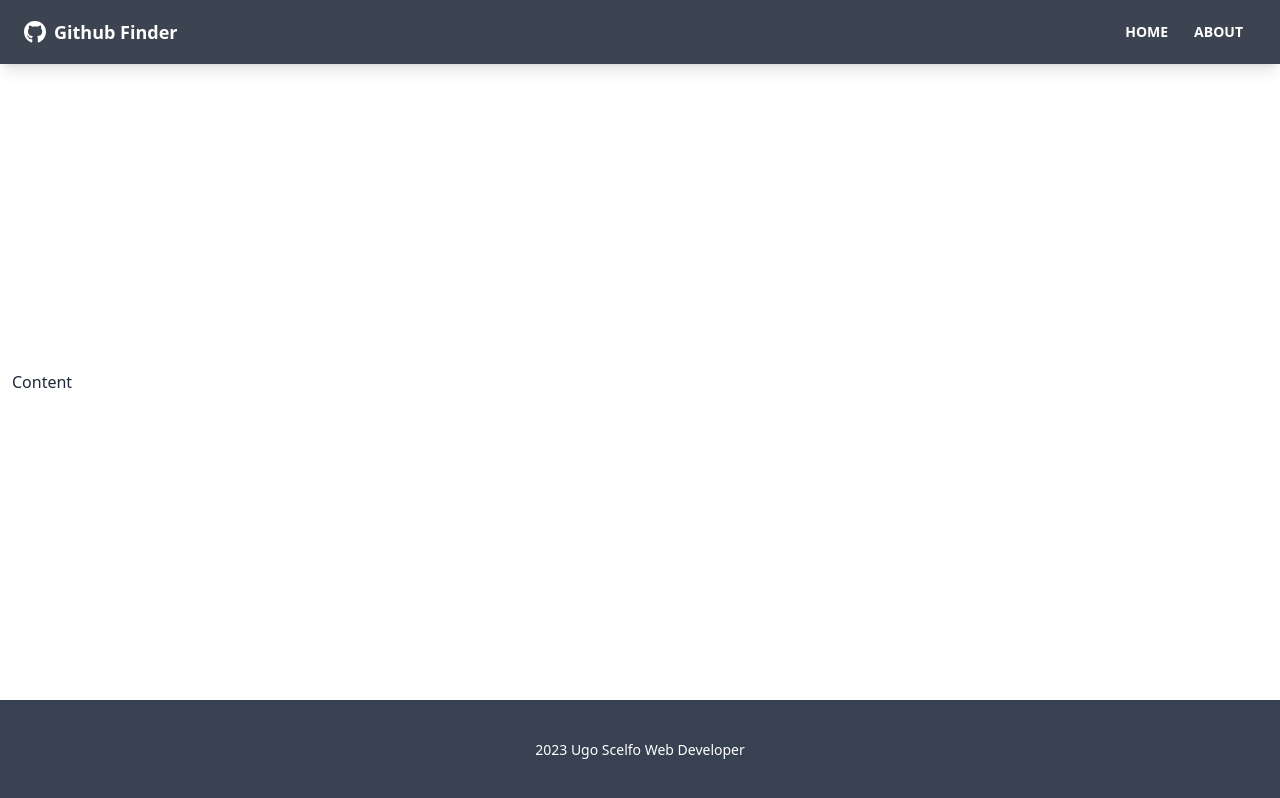
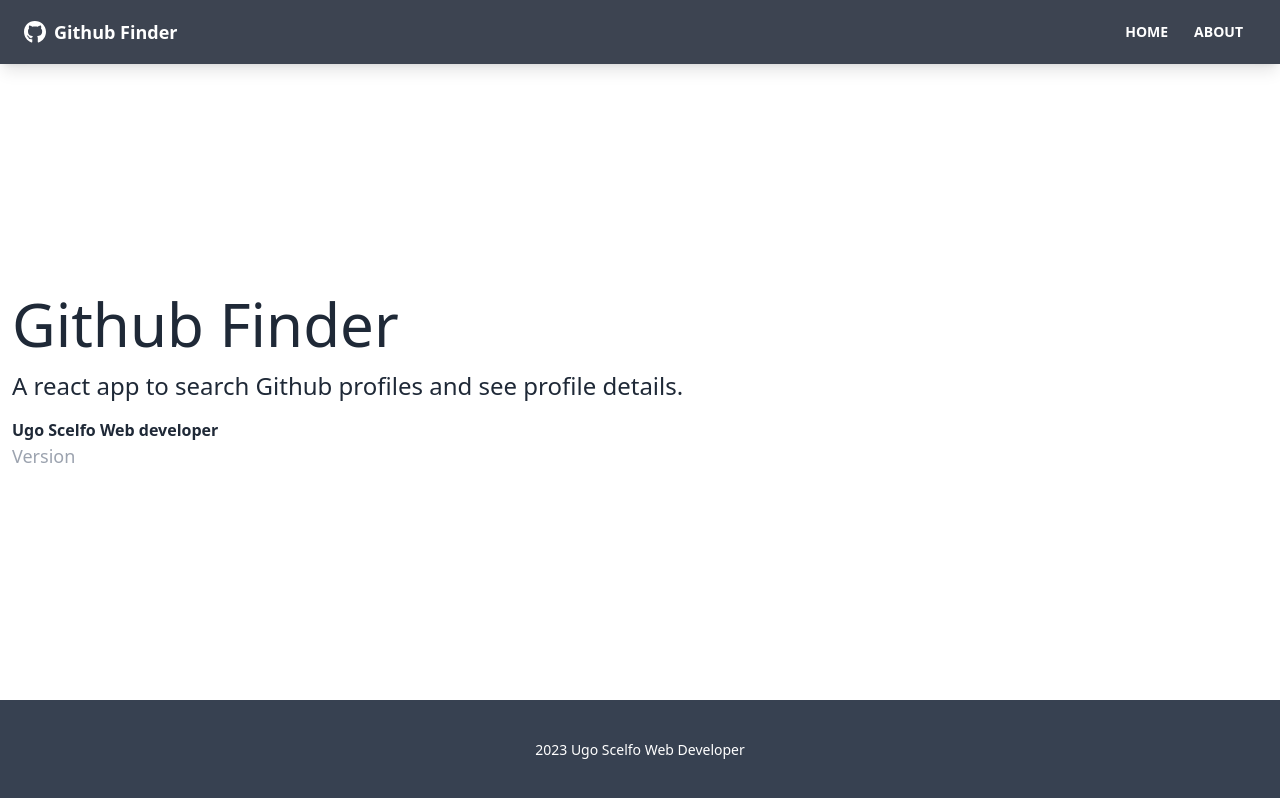
Before and after one commit to ugoscelfo/github-finder, a React (Create React App) app in the folder my-app/: page /about in a window 1280 px wide. Built offline with nearby package versions, Linux system fonts and the light colour scheme.

Commit message:
added pages

```diff
--- a/my-app/src/App.js
+++ b/my-app/src/App.js
@@ -1,13 +1,23 @@
-import { BrowserRouter as Router, Route } from "react-router-dom";
+import { BrowserRouter as Router, Route, Routes } from "react-router-dom";
 import Navbar from "./components/layout/Navbar";
 import Footer from "./components/layout/Footer";
+import Home from "./pages/Home";
+import About from "./pages/About";
+import NotFound from "./pages/NotFound";
 
 function App() {
   return (
     <Router>
       <div className="flex flex-col justify-between h-screen">
         <Navbar />
-        <main className="container mx-auto px-3 pb-12">Content</main>
+        <main className="container mx-auto px-3 pb-12">
+          <Routes>
+            <Route path="/" element={<Home />} />
+            <Route path="/about" element={<About />} />
+            <Route path="/notfound" element={<NotFound />} />
+            <Route path="/*" element={<NotFound />} />
+          </Routes>
+        </main>
         <Footer />
       </div>
     </Router>
--- /dev/null
+++ b/my-app/src/pages/About.jsx
@@ -0,0 +1,12 @@
+export default function About() {
+    return(
+        <div>
+            <h1 className="text-6xl mb-4">Github Finder</h1>
+            <p className="mb-4 text-2xl font-light">A react app to search Github profiles and see profile details.</p>
+            <strong>
+                <a href="https://ugoscelfo.com/about" target="_blank">Ugo Scelfo Web developer</a>
+            </strong>
+            <p className="text-lg text-gray-400">Version <span className="text-white">1.0.0</span></p>
+        </div>
+    )
+}
--- /dev/null
+++ b/my-app/src/pages/Home.jsx
@@ -0,0 +1,7 @@
+export default function Home() {
+    return(
+        <div>
+           <h1 className="text-6xl">Welcome</h1>
+        </div>
+    )
+}
--- /dev/null
+++ b/my-app/src/pages/NotFound.jsx
@@ -0,0 +1,19 @@
+import { FaHome } from "react-icons/fa"
+import { Link } from "react-router-dom"
+
+export default function NotFound() {
+    return(
+        <div className="hero">
+            <div className="text-center hero-content">
+                <div className="max-w-lg">
+                    <h1 className="text-8xl font-bold mb-8">Oops!</h1>
+                    <p className="text-5xl mb-8">404 - Page not found!</p>
+                    <Link to="/" className="btn btn-primary btn-lg">
+                        <FaHome className="mr-2" />
+                        Back to Home
+                    </Link>
+                </div>
+            </div>
+        </div>
+    )
+}
```
